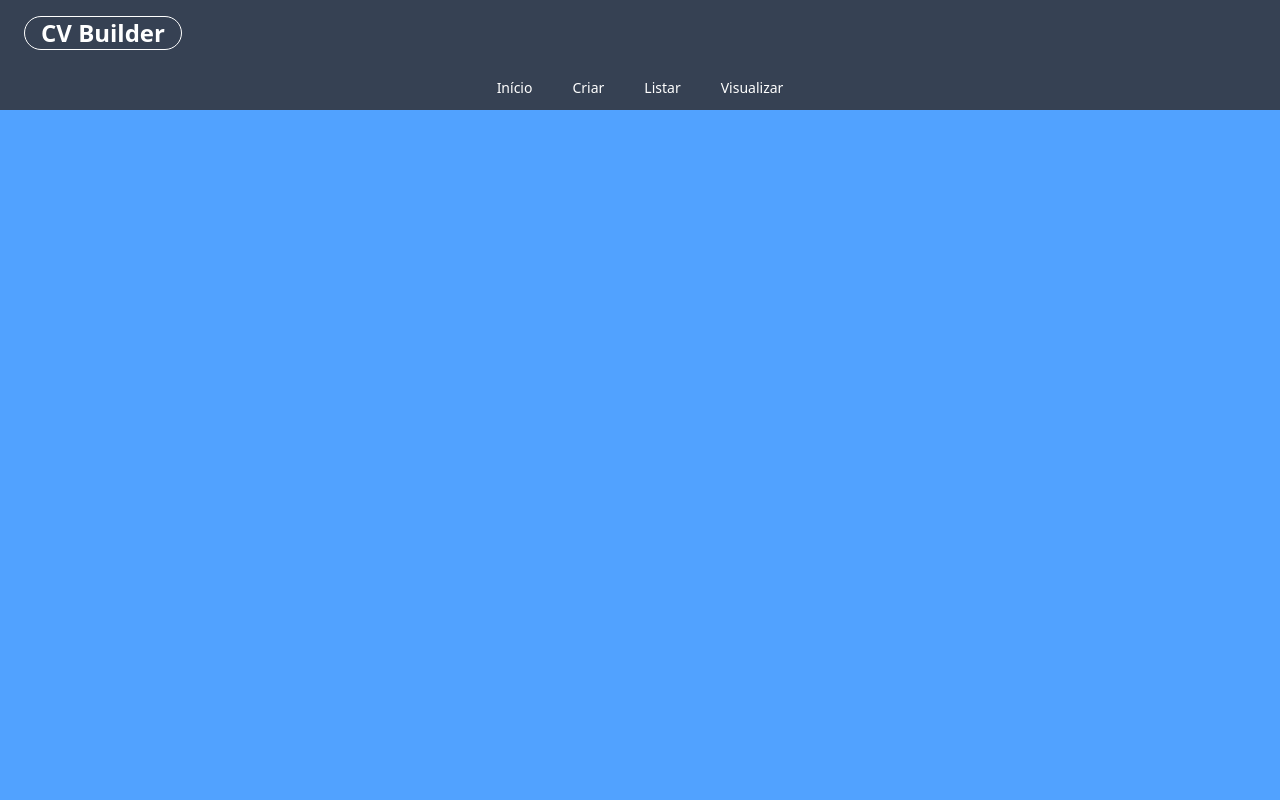
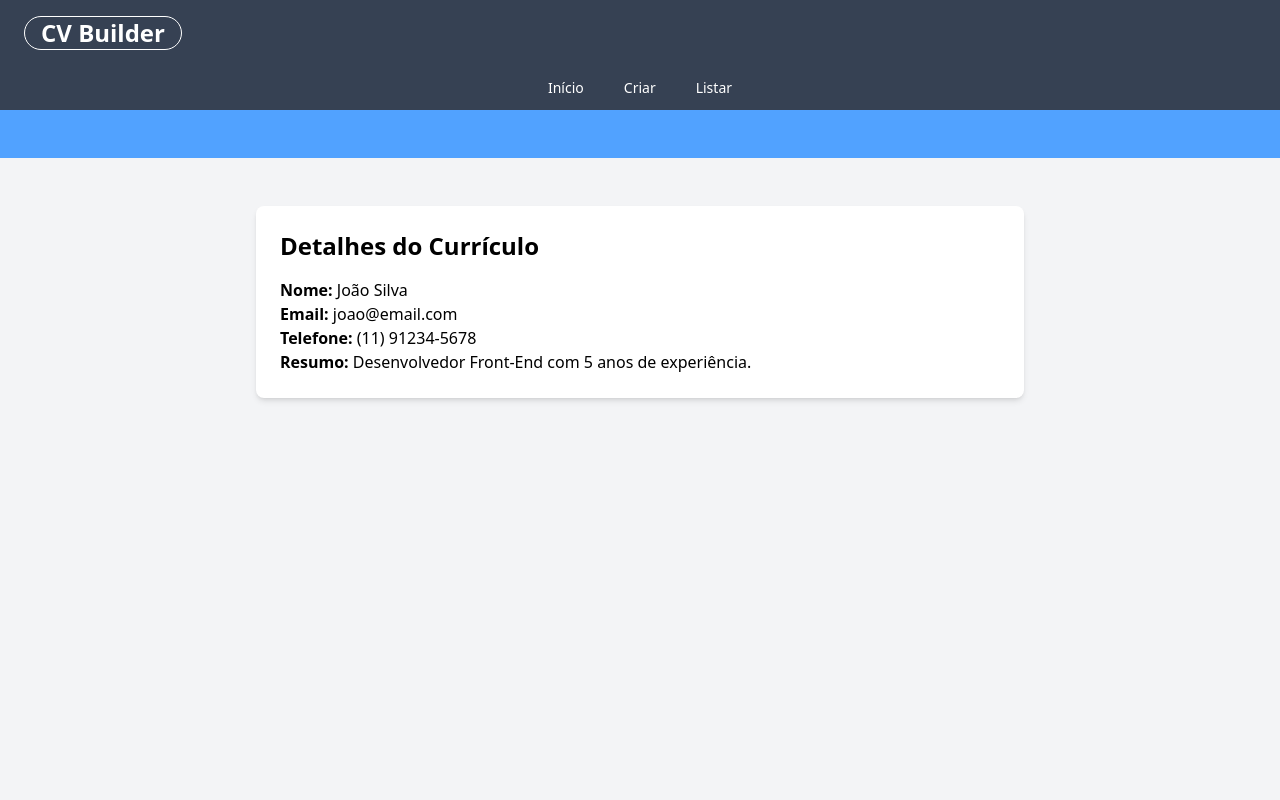
Before and after one commit to ReichertDouglas/ProjetoWEB-01, a React (Vite) app in the folder frontend/: page /curriculos/1 in a window 1280 px wide. Shown: the top 800 px of the page. Built offline with nearby package versions, Linux system fonts and the light colour scheme.

Commit message:
Tela de visualização de curriculo feita

```diff
--- a/frontend/src/components/nav.tsx
+++ b/frontend/src/components/nav.tsx
@@ -21,9 +21,6 @@ export default function Nav() {
           {" "}
           <Link to="/listar-curriculos"> Listar </Link>
         </li>
-        <li className="hover:bg-gray-500">
-          <Link to="/contatos"> Visualizar </Link>
-        </li>
       </ul>
       {}
       <div className="sm:hidden fixed bottom-4 right-4 z-50">
@@ -39,7 +36,6 @@ export default function Nav() {
             <li className="p-1 hover:bg-gray-500  hover:text-red-300"> <Link to="/"> Início </Link> </li>
             <li className="p-1 hover:bg-gray-500  hover:text-red-300"> <Link to="/criar-curriculo"> Criar </Link> </li>
             <li className="p-1 hover:bg-gray-500  hover:text-red-300"> <Link to="/listar-curriculos"> Listar </Link> </li>
-            <li className="p-1 hover:bg-gray-500  hover:text-red-300"> <Link to="/contatos"> Visualizar </Link> </li>
           </ul>
         )}
       </div>
--- /dev/null
+++ b/frontend/src/pages/curriculos/[id]/curriculo.tsx
@@ -0,0 +1,39 @@
+import { useParams } from "react-router-dom";
+
+const fakeData = [
+  {
+    id: 1,
+    nome: "João Silva",
+    email: "joao@email.com",
+    telefone: "(11) 91234-5678",
+    resumo: "Desenvolvedor Front-End com 5 anos de experiência.",
+  },
+  {
+    id: 2,
+    nome: "Maria Souza",
+    email: "maria@email.com",
+    telefone: "(21) 99876-5432",
+    resumo: "Especialista em UX/UI com background em design gráfico.",
+  },
+];
+
+export default function Curriculo() {
+    const { id } = useParams();
+    const curriculo = fakeData.find((item) => item.id === Number(id));
+
+    if (!curriculo) {
+    return <div className="p-6 text-red-500">Currículo não encontrado.</div>;
+    }
+
+    return (
+        <div className="min-h-screen bg-gray-100 py-12 px-4">
+            <div className="max-w-3xl mx-auto bg-white p-6 rounded-lg shadow-md">
+            <h1 className="text-2xl font-bold mb-4">Detalhes do Currículo</h1>
+            <p><strong>Nome:</strong> {curriculo.nome}</p>
+            <p><strong>Email:</strong> {curriculo.email}</p>
+            <p><strong>Telefone:</strong> {curriculo.telefone}</p>
+            <p><strong>Resumo:</strong> {curriculo.resumo}</p>
+            </div>
+        </div>
+    );
+}
--- a/frontend/src/pages/inicialpage.tsx
+++ b/frontend/src/pages/inicialpage.tsx
@@ -1,7 +1,7 @@
 import { FaFileAlt, FaArrowRight } from 'react-icons/fa';
 import { useNavigate } from 'react-router-dom';
 
-export const InicialPage = () => {
+export default function InicialPage() {
     const navigate = useNavigate();
     const handleForm = () => navigate('/criar-curriculo');
 
--- a/frontend/src/pages/listarcurriculospage.tsx
+++ b/frontend/src/pages/listarcurriculospage.tsx
@@ -1,4 +1,5 @@
 import { FaUserCircle } from "react-icons/fa";
+import { useNavigate } from "react-router-dom";
 
 const fakeData = [
   {
@@ -15,7 +16,9 @@ const fakeData = [
   },
 ];
 
-export const ListarCurriculosPage = () => {
+export default function ListarCurriculosPage() {
+    const navigate = useNavigate();
+
 return (
     <div className="min-h-screen bg-gray-100 py-12 px-4">
       <div className="max-w-5xl mx-auto bg-white shadow-md rounded-lg p-6">
@@ -38,7 +41,7 @@ return (
                     <p className="text-sm text-gray-600">{cv.telefone}</p>
                   </div>
                 </div>
-                <button className="text-sm text-blue-600 hover:underline cursor-pointer">Visualizar</button>
+                <button className="text-sm text-blue-600 hover:underline cursor-pointer" onClick={() => navigate(`/curriculos/${cv.id}`)}>Visualizar</button>
               </li>
             ))}
           </ul>
--- a/frontend/src/routes/router.tsx
+++ b/frontend/src/routes/router.tsx
@@ -1,11 +1,14 @@
 import { Routes, Route, BrowserRouter } from "react-router-dom";
 import { Suspense } from "react";
 
-import { InicialPage } from "../pages/inicialpage";
 import { Header } from "../components/header"
 import Footer from "../components/footer";
 import { CriarCurriculoPage } from "../pages/criarcurriculopage";
-import { ListarCurriculosPage } from "../pages/listarcurriculospage";
+import React from "react";
+
+const InicialPage = React.lazy(() => import("../pages/inicialpage"));
+const ListarCurriculosPage = React.lazy(() => import("../pages/listarcurriculospage"));
+const Curriculo = React.lazy(() => import("../pages/curriculos/[id]/curriculo"));
 
 export const Router = () => {
   return (
@@ -17,6 +20,7 @@ export const Router = () => {
             <Route path="/" element={<InicialPage />} />
             <Route path="/criar-curriculo" element={<CriarCurriculoPage />} />
             <Route path="/listar-curriculos" element={<ListarCurriculosPage />} />
+            <Route path="/curriculos/:id" element={<Curriculo />} />
           </Routes>
         </Suspense>
       </main>
```
